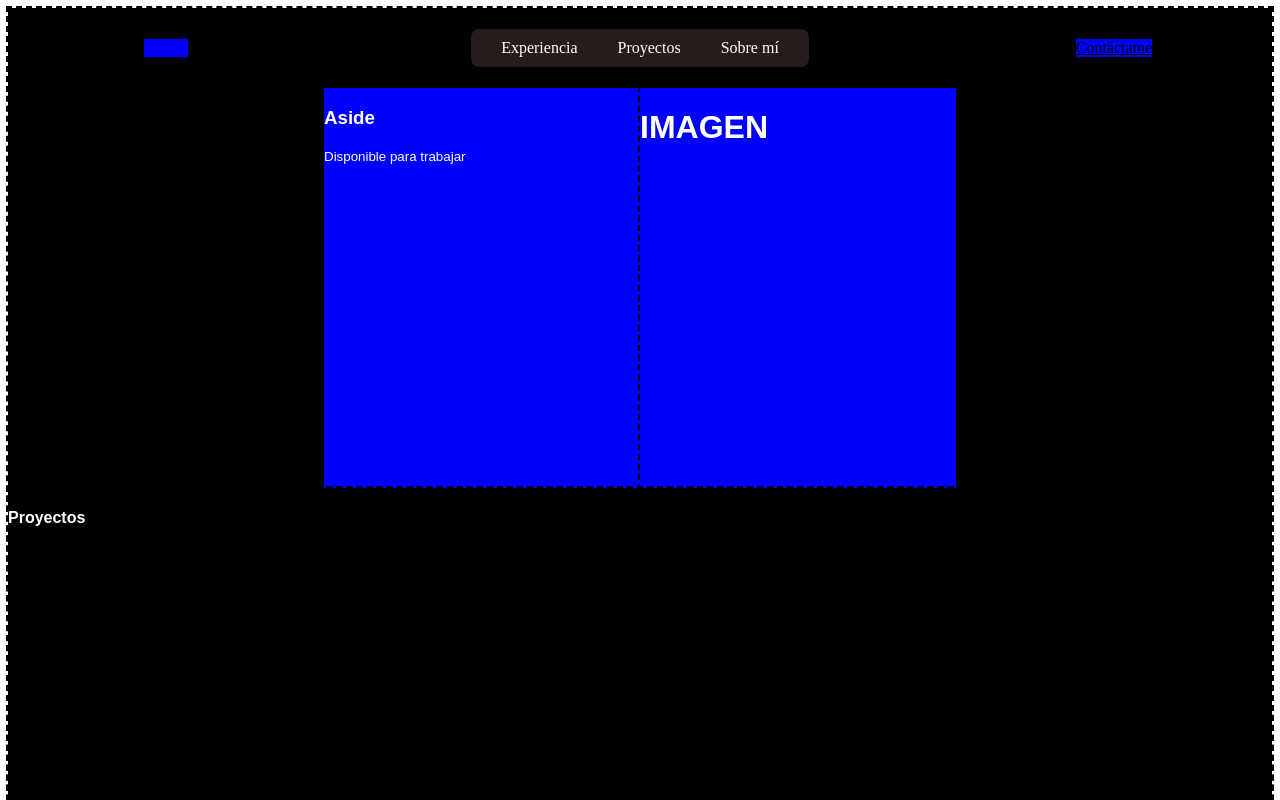
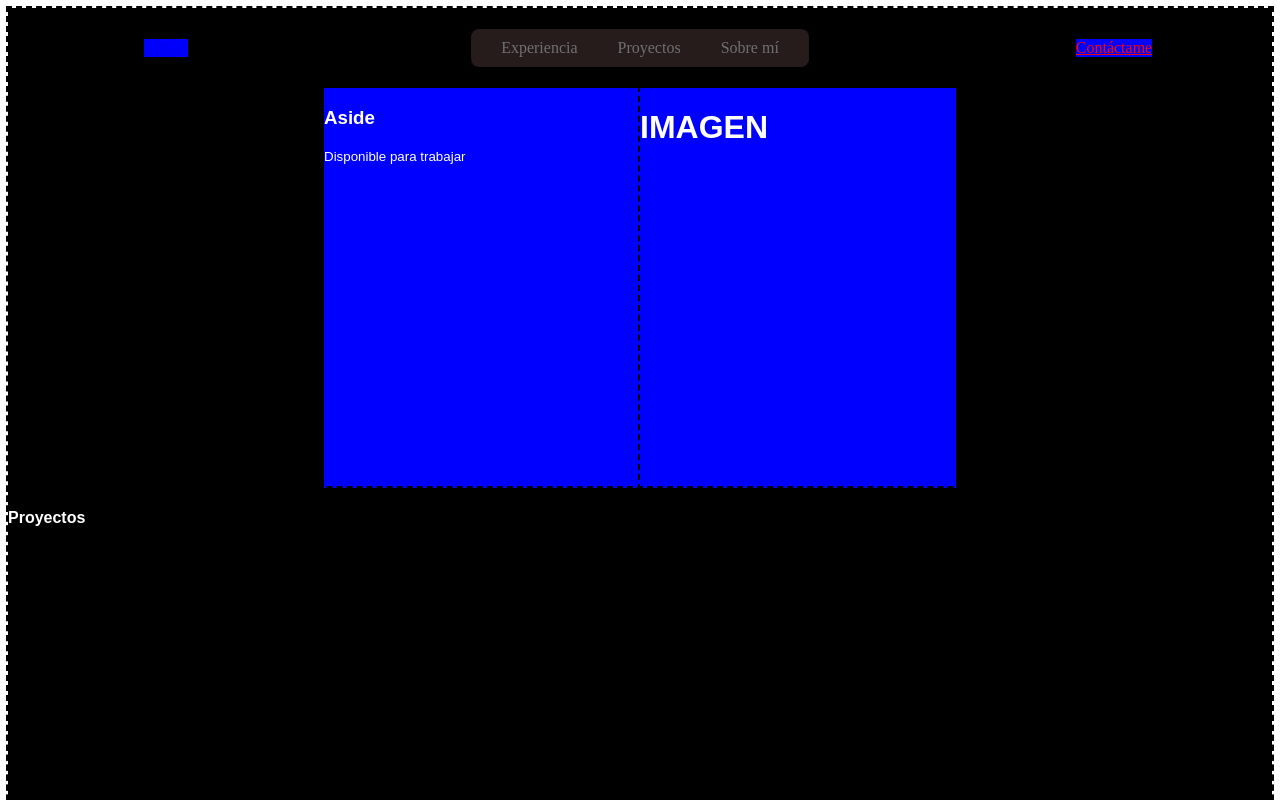
Before and after one commit to blancojohn/Portafolio-web, a React (Vite) app: page / in a window 1280 px wide. Shown: the top 800 px of the page. Built offline with nearby package versions, Linux system fonts and the light colour scheme.

Commit message:
Cambio de nombres de clases, alineación de elementos Header y activación hover navbar central

```diff
--- a/src/components/Header.jsx
+++ b/src/components/Header.jsx
@@ -1,19 +1,21 @@
 const Header = () => {
     return (
         <>
-            <header className="links-navbar">
+            <header className="Header-bg-ga-left-oul-br-p">
+                <a href="/">LOGO</a>
+            </header>
+
+            <header className="Header-bg-ga-center-oul-br-p">
                 <nav>
-                    <a className="link-b" href="/">Experiencia</a>
-                    <a className="link-b" href="/">Proyectos</a>
-                    <a className="link-b" href="/">Sobre mí</a>
+                    <a className="Header-link-c-td-m" href="/">Experiencia</a>
+                    <a className="Header-link-c-td-m" href="/">Proyectos</a>
+                    <a className="Header-link-c-td-m" href="/">Sobre mí</a>
                 </nav>
             </header>
-            <span className="posicion-link-formulario">
-                <a href="/" className="link-n">Contáctame</a>
-            </span>
-            <span className="posicion-logo">
-                <a href="/">LOGO</a>
-            </span>
+
+            <header className="Header-bg-ga-right-oul-br-p">
+                <a href="/" className="Header-link-c-td-m--negro">Contáctame</a>
+            </header>
         </>
     )
 }
--- a/src/index.css
+++ b/src/index.css
@@ -13,7 +13,7 @@
 }
 
 /* Disposición de los elementos del navbar */
-.links-navbar {
+.Header-bg-ga-center-oul-br-p {
   background: #62484866;
   grid-area: 1/2/2/4;
   justify-self: center;
@@ -23,7 +23,29 @@
   padding: 10px;
 }
 
-.posicion-logo {
+.Header-link-c-td-m {
+  color: #707070ff;
+  text-decoration: none;
+  margin: 20px;
+}
+
+.Header-link-c-td-m:hover {
+  color: #fff;
+}
+
+.Header-bg-ga-right-oul-br-p {
+  background: blue;
+  grid-area: 1/4/2/5;
+  justify-self: center;
+  align-self: center;
+  outline: dashed 2px black;
+}
+
+.Header-link-c-td-m--negro {
+  color: red;
+}
+
+.Header-bg-ga-left-oul-br-p {
   background: blue;
   grid-area: 1/1/2/2;
   justify-self: center;
@@ -31,13 +53,13 @@
   outline: dashed 2px black;
 }
 
-.posicion-link-formulario {
+/* .posicion-link-formulario {
   background: blue;
   grid-area: 1/4/2/5;
   justify-self: center;
   align-self: center;
   outline: dashed 2px black;
-}
+} */
 
 /* Disposición de los elementos en el aside */
 
@@ -65,12 +87,6 @@
 
 /* Apariencia elementos navbar */
 
-.link-b {
-  color: white;
-  text-decoration: none;
-  margin: 20px;
-}
-
 .link-n {
   color: black;
 }
```
